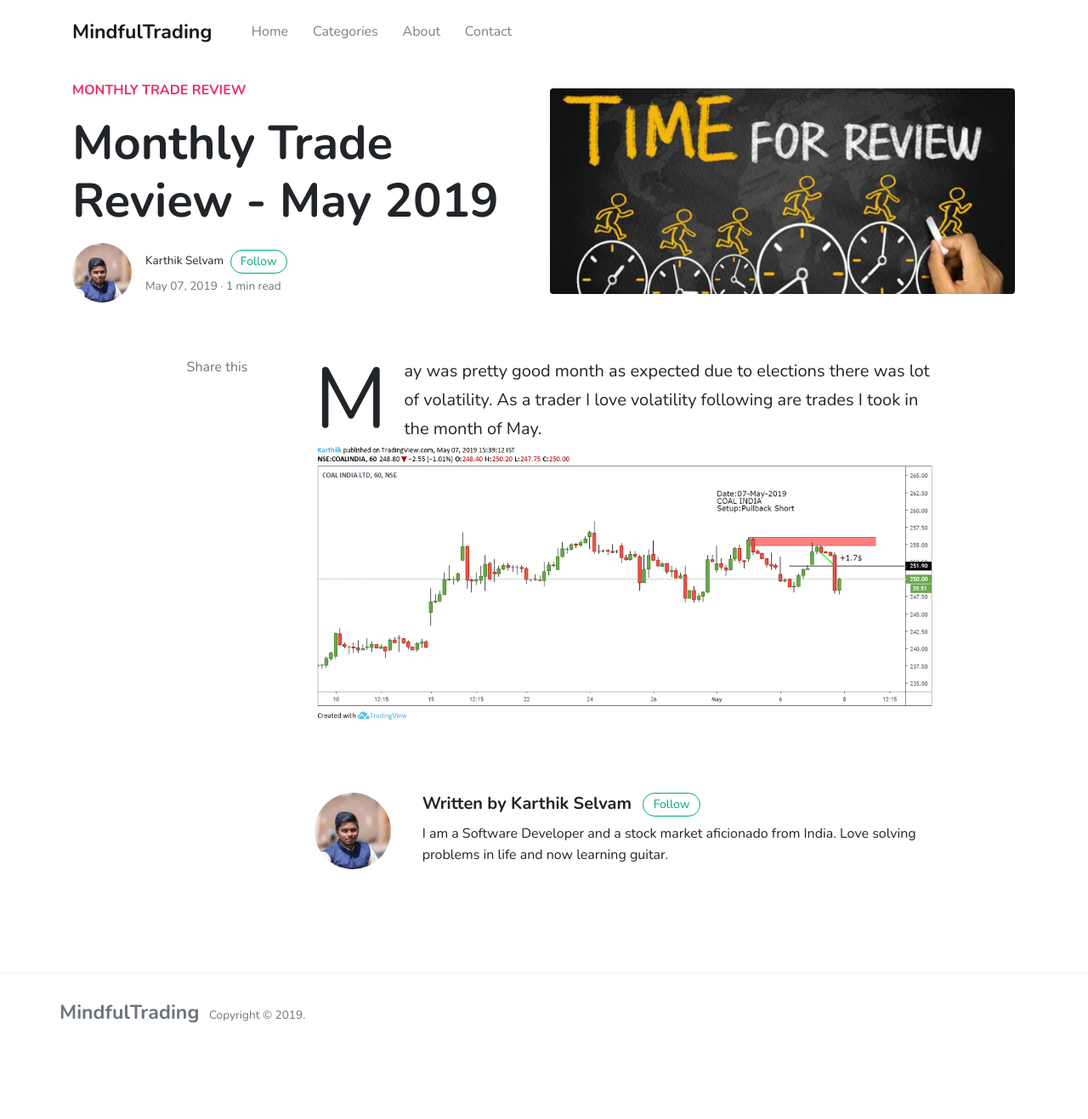
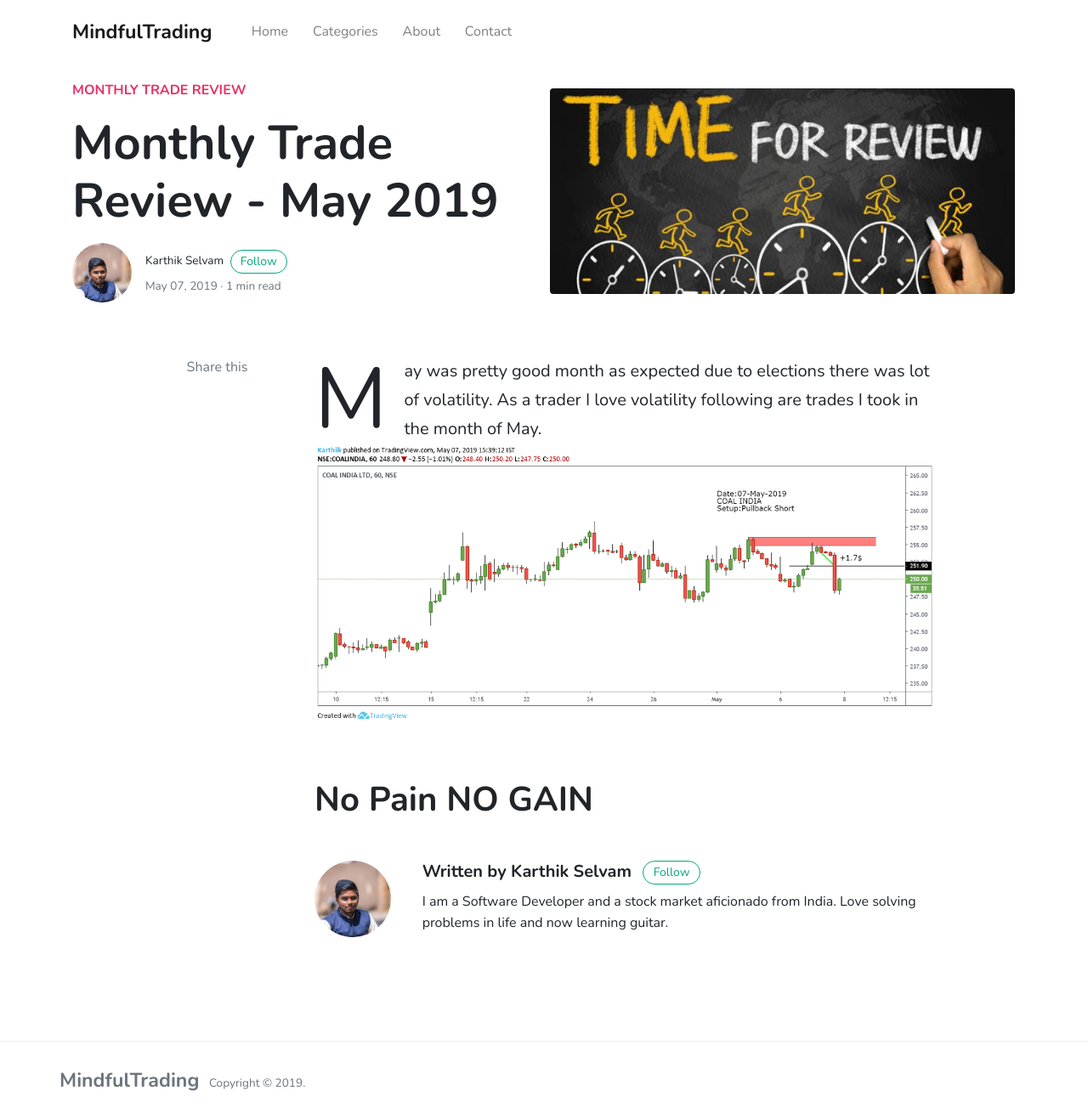
Before and after one commit to karthiikselvam/MindfulTrading, a Jekyll site: the page built from _posts/2019-05-07-Monthly-Trade-Reviews.md, in a window 1280 px wide and 1317 px high. Shown: the whole window at 85% size. Built offline with Jekyll 4.4.1, drawn with Linux system fonts in a browser that asks for light colours; nearby versions of some CDN libraries; comment, search, counter and statistics services are not loaded.

Commit message:
Testing in Desktop

```diff
--- a/_posts/2019-05-07-Monthly-Trade-Reviews.md
+++ b/_posts/2019-05-07-Monthly-Trade-Reviews.md
@@ -9,3 +9,5 @@ tags: featured
 
 May was pretty good month as expected due to elections there was lot of volatility. As a trader I love volatility following are trades I took in the month of May.
 ![CoalIndia](/assets/images/MonthlyTradesReviews/2019/May2019/COAL_INDIA_07MAY2019.png)
+
+# No Pain NO GAIN
```
